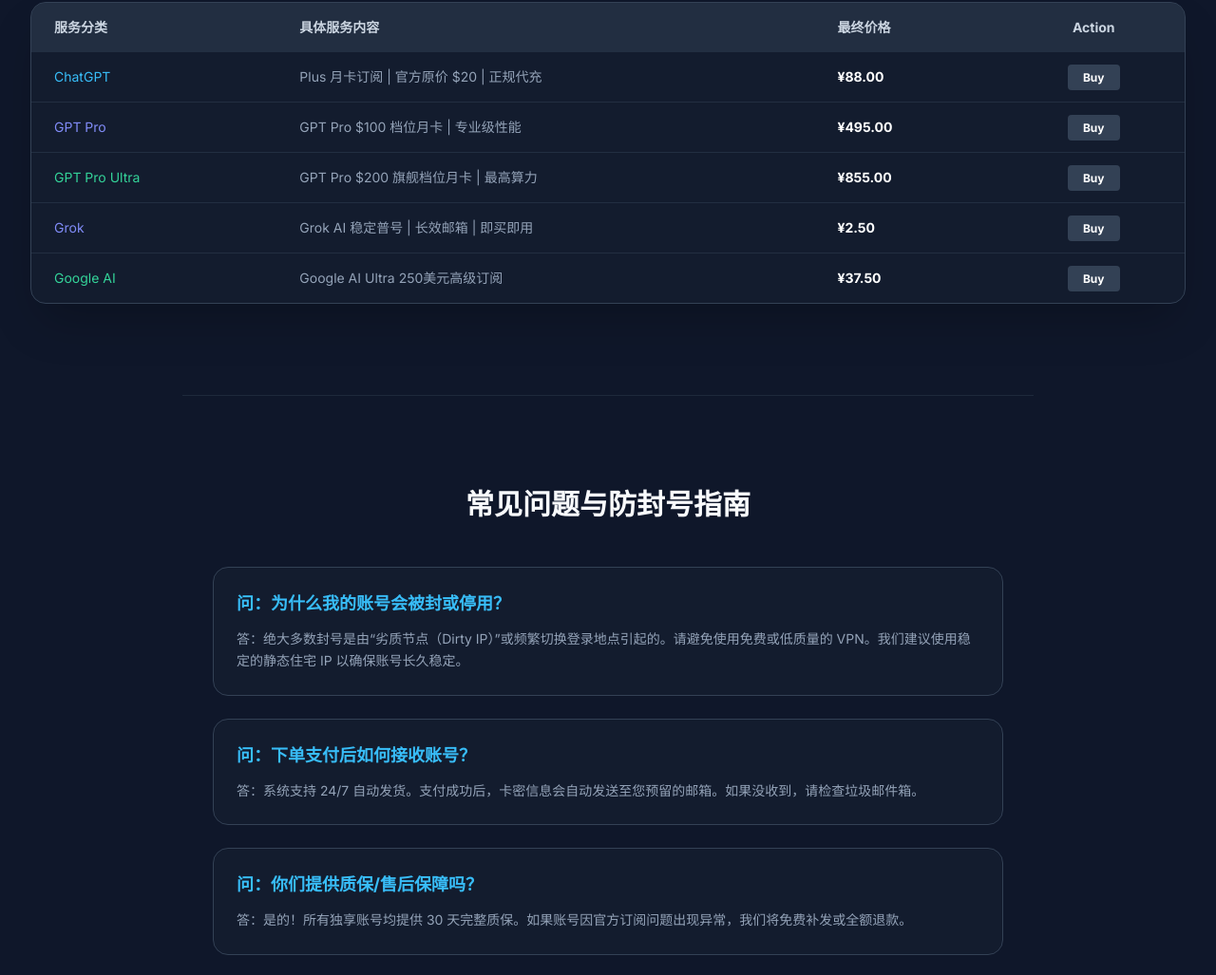
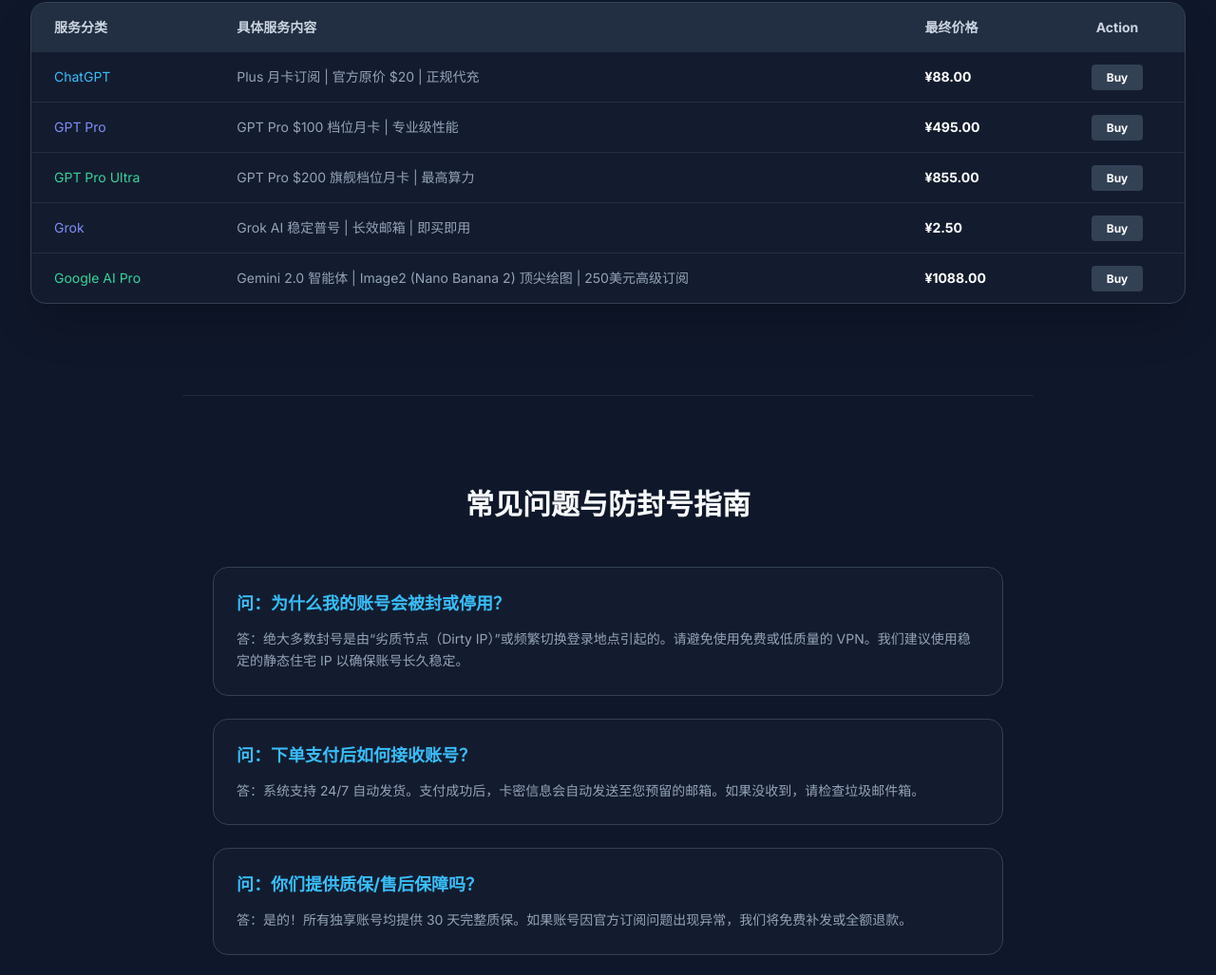
Before and after one commit to 19960705/ai-hub-pro, a plain HTML site: page index.html in a window 1280 px wide. Shown: the part 1945-2972 px from the top of the page at 95% size. Drawn offline with nearby package versions, Linux system fonts and the light colour scheme.

Commit message:
Update: Added Google Image2 (Nano Banana 2) and Gemini 2.0 Agentic features to marketing materials and pricing

```diff
--- a/index.html
+++ b/index.html
@@ -353,12 +353,12 @@
                         </td>
                     </tr>
                     <tr class="hover:bg-slate-700/20 transition">
-                        <td class="px-6 py-4 font-medium text-emerald-400">Google AI</td>
+                        <td class="px-6 py-4 font-medium text-emerald-400">Google AI Pro</td>
                         <td class="px-6 py-4">
-                            <span class="lang-en">Ultra 250 USD Subscription</span>
-                            <span class="lang-zh">Google AI Ultra 250美元高级订阅</span>
+                            <span class="lang-en">Gemini 2.0 Agentic | Image2 (Nano Banana 2) | 250 USD Sub</span>
+                            <span class="lang-zh">Gemini 2.0 智能体 | Image2 (Nano Banana 2) 顶尖绘图 | 250美元高级订阅</span>
                         </td>
-                        <td class="px-6 py-4 text-white font-bold">¥37.50</td>
+                        <td class="px-6 py-4 text-white font-bold">¥1088.00</td>
                         <td class="px-6 py-4 text-center">
                             <a href="https://gptcodex.niuniuai.online/" target="_blank" class="bg-slate-700 hover:bg-emerald-500 px-4 py-1.5 rounded text-xs font-bold text-white transition">Buy</a>
                         </td>
```
Also changed, not shown: 2 other files.
